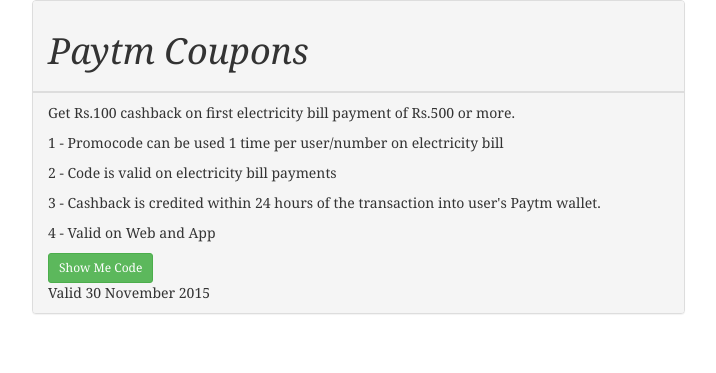
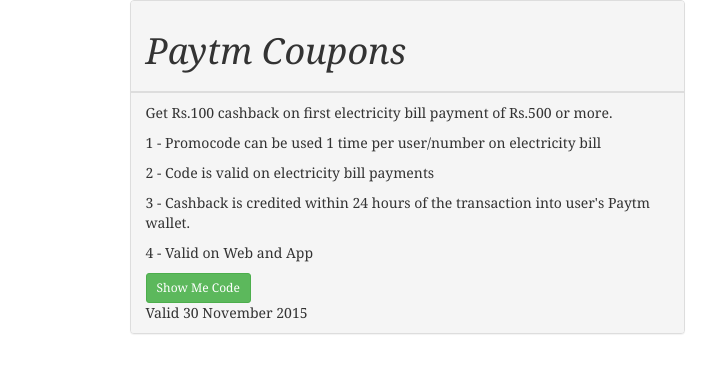
Before and after one commit to enyusu/enyusu.github.com, a Jekyll site: the page paytm-coupons/index.html, which Jekyll copies as it is, in a window 1280 px wide. Shown: the top 373 px of the page, without its empty margins (233-949 px from the left). Built offline with Jekyll 4.4.1, drawn with Linux system fonts in a browser that asks for light colours; nearby versions of some CDN libraries.

Commit message:
Update index.html

```diff
--- a/paytm-coupons/index.html
+++ b/paytm-coupons/index.html
@@ -16,7 +16,7 @@
 <section class="container">
 	<div class ="content row">
 
-		<section class="main col col-lg-2">
+		<section class="main col col-lg-3">
 		<script async src="//pagead2.googlesyndication.com/pagead/js/adsbygoogle.js"></script>
 		<!-- Mobile -->
 		<ins class="adsbygoogle"
@@ -28,7 +28,7 @@
 		</script>
 		</section>
 
-		<section class="main col col-lg-7">
+		<section class="main col col-lg-6">
 			<div class="post">
 				<article class="post-content">
 				<div class="panel panel-default coupon" id="busoffer">
```
